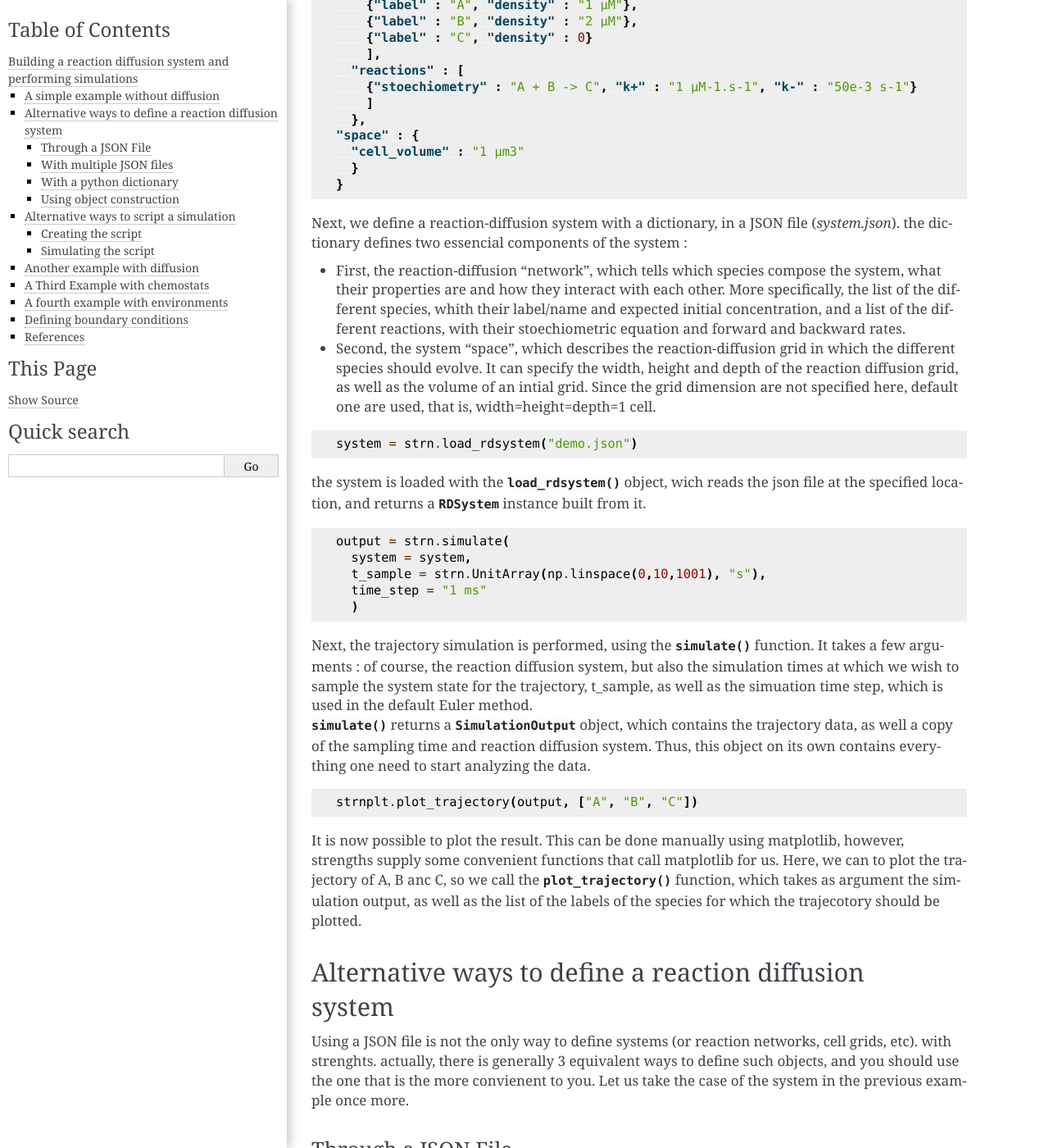
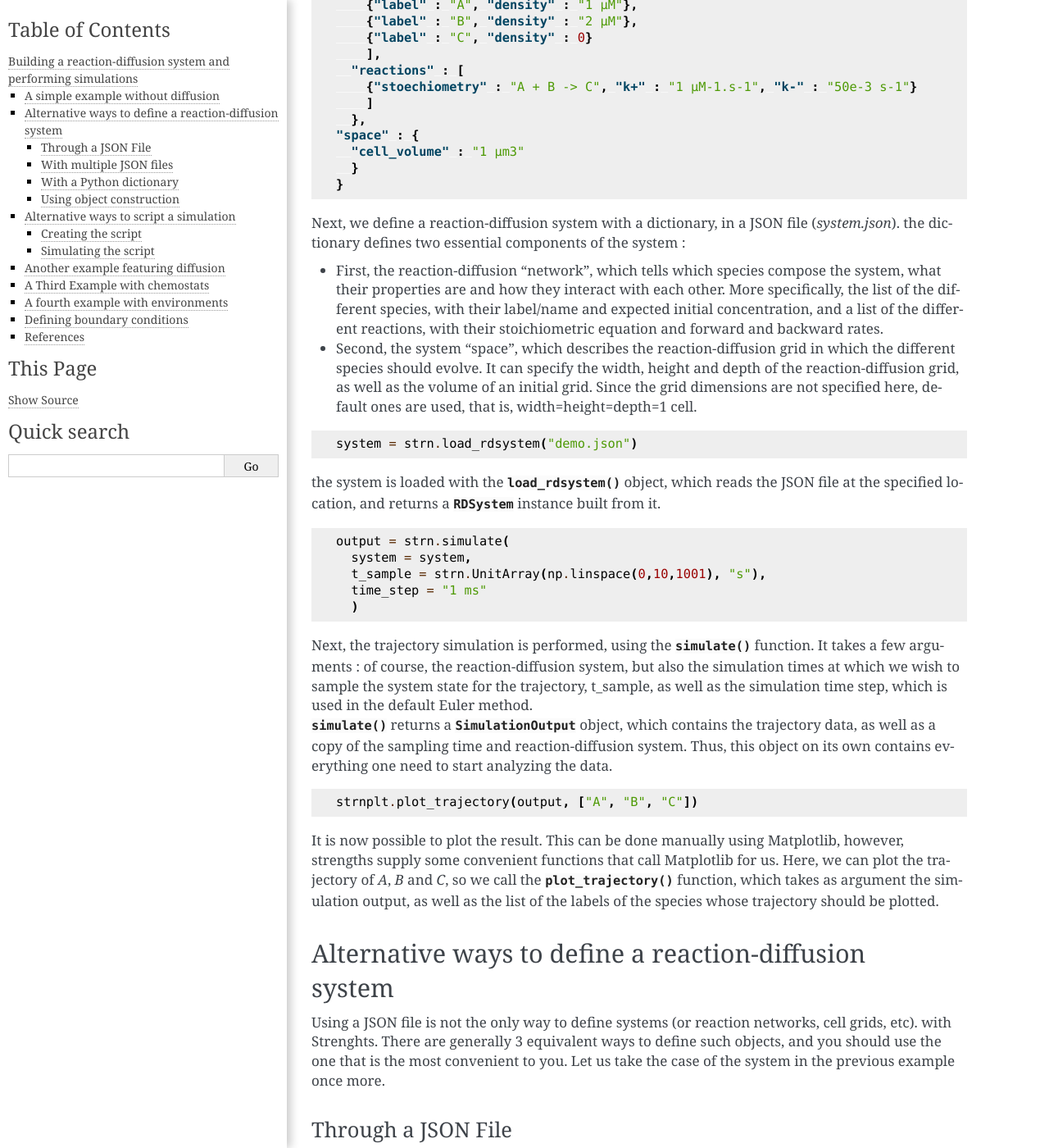
Before and after one commit to ThibaultFillion/strengths, a Sphinx documentation site: the page built from documentation/building_and_simulating_rds.rst, in a window 1280 px wide and 1400 px high, scrolled down 2191 px. Shown: the whole window at 82% size. Built offline with Sphinx 7.4.7, drawn with Linux system fonts in a browser that asks for light colours; some of the changed text lies outside the part shown.

Commit message:
Update building_and_simulating_rds.rst
fixing typos

```diff
--- a/documentation/building_and_simulating_rds.rst
+++ b/documentation/building_and_simulating_rds.rst
@@ -9,7 +9,7 @@ please refer to the dedicated sections.
 A simple example without diffusion
 ----------------------------------
 
-Let us consider a simple simulation scenario :
+Let us consider a simple simulation scenario:
 
 We have a simple reaction network, with two species, *A* and *B*,
 and one reaction that goes as
@@ -33,12 +33,12 @@ and with initial densities for *A*, *B* and *C* of
   [B]_{t0} = 2 \textrm{ µM}\\
   [C]_{t0} = 0 \textrm{ µM}
 
-we want to simulate the time trajectory of this system using the Euler method with a time step of 1 ms,
-sampling the sate every 10 ms until 10s (in siumlation time).
+We want to simulate the time trajectory of this system using the Euler method with a time step of 1 ms,
+sampling the state every 10 ms until 10 s (in simulation time).
 
 Eventually, we want to plot the trajectories of *A*, *B* and *C* in one single figure.
 
-This can all be done with the following script :
+This can all be done with the following script:
 
 **system.json** :
 
@@ -81,7 +81,7 @@ This can all be done with the following script :
 .. image:: traj1.png
   :align: center
 
-let us explain in detail how this example works :
+let us explain in detail how this example works:
 
 .. code:: python
 
@@ -89,11 +89,11 @@ let us explain in detail how this example works :
   import numpy as np
   import strengths.plot as strnplt
 
-first, we imported 3 modules here : strengths (as strn), numpy (as np) and the strengths.plot subodule.
+First, we imported 3 modules here: strengths (as strn), numpy (`NumPy <https://numpy.org/>`_) (as np) and the strengths.plot subodule.
 strengths is the Strengths module, which contains everything required to perform simulations.
-numpy import is faculatative, it's used in the example for the linspace function, useful to define the sampling times.
-the strenghts.plot submodule is also faculatative. It bring conveinient function for trajectory plotting, working as a wrapper around
-matplotlib calls.
+the numpy import is optional, it's used in the example for the `linspace <https://numpy.org/doc/stable/reference/generated/numpy.linspace.html#numpy-linspace>`_ function, useful to define the sampling times.
+the strenghts.plot submodule is also optional. It brings convenient functions for trajectory plotting, working as a wrapper around
+the `Matplotlib package <https://matplotlib.org/>`_.
 
 .. code:: json
 
@@ -114,21 +114,21 @@ matplotlib calls.
   }
 
 Next, we define a reaction-diffusion system with a dictionary, in a JSON file (*system.json*).
-the dictionary defines two essencial components of the system :
+the dictionary defines two essential components of the system :
 
 * First, the reaction-diffusion "network", which tells
   which species compose the system, what their properties are and how they interact with each other. More specifically,
-  the list of the different species, whith their label/name and expected initial concentration, and a list of the different reactions,
-  with their stoechiometric equation and forward and backward rates.
+  the list of the different species, with their label/name and expected initial concentration, and a list of the different reactions,
+  with their stoichiometric equation and forward and backward rates.
 * Second, the system "space", which describes the reaction-diffusion grid in which the different species should evolve.
-  It can specify the width, height and depth of the reaction diffusion grid, as well as the volume of an intial grid.
-  Since the grid dimension are not specified here, default one are used, that is, width=height=depth=1 cell.
+  It can specify the width, height and depth of the reaction-diffusion grid, as well as the volume of an initial grid.
+  Since the grid dimensions are not specified here, default ones are used, that is, width=height=depth=1 cell.
 
 .. code:: python
 
   system = strn.load_rdsystem("demo.json")
 
-the system is loaded with the :py:func:`load_rdsystem` object, wich reads the json file at the specified location, and returns a
+the system is loaded with the :py:func:`load_rdsystem` object, which reads the JSON file at the specified location, and returns a
 :py:class:`RDSystem` instance built from it.
 
 .. code:: python
@@ -140,27 +140,27 @@ the system is loaded with the :py:func:`load_rdsystem` object, wich reads the js
     )
 
 Next, the trajectory simulation is performed, using the :py:func:`simulate` function. It takes a few arguments :
-of course, the reaction diffusion system,
+of course, the reaction-diffusion system,
 but also the simulation times at which we wish to sample the system state for the trajectory, t_sample,
-as well as the simuation time step, which is used in the default Euler method.
+as well as the simulation time step, which is used in the default Euler method.
 
 :py:func:`simulate` returns a :py:class:`SimulationOutput` object, which contains the trajectory data,
-as well a copy of the sampling time and reaction diffusion system. Thus, this object on its own contains everything one need
+as well as a copy of the sampling time and reaction-diffusion system. Thus, this object on its own contains everything one need
 to start analyzing the data.
 
 .. code:: python
 
   strnplt.plot_trajectory(output, ["A", "B", "C"])
 
-It is now possible to plot the result. This can be done manually using matplotlib, however, strengths supply some convenient functions
-that call matplotlib for us. Here, we can to plot the trajectory of A, B anc C, so we call the :py:func:`plot_trajectory` function,
-which takes as argument the simulation output, as well as the list of the labels of the species for which the trajecotory should be plotted.
+It is now possible to plot the result. This can be done manually using Matplotlib, however, strengths supply some convenient functions
+that call Matplotlib for us. Here, we can plot the trajectory of *A*, *B* and *C*, so we call the :py:func:`plot_trajectory` function,
+which takes as argument the simulation output, as well as the list of the labels of the species whose trajectory should be plotted.
 
-Alternative ways to define a reaction diffusion system
+Alternative ways to define a reaction-diffusion system
 ------------------------------------------------------
 
-Using a JSON file is not the only way to define systems (or reaction networks, cell grids, etc). with strenghts.
-actually, there is generally 3 equivalent ways to define such objects, and you should use the one that is the more convienent to you.
+Using a JSON file is not the only way to define systems (or reaction networks, cell grids, etc). with Strenghts.
+There are generally 3 equivalent ways to define such objects, and you should use the one that is the most convenient to you.
 Let us take the case of the system in the previous example once more.
 
 Through a JSON File
@@ -273,9 +273,9 @@ With a python dictionary
 
   system = strn.rdsystem_from_dict(system_dict)
 
-It is very similar to the JSON way, however, the dictionary is directly written in python, an thus no oter file is required.
-the system is created from the dict using :py:func:`rdsystem_from_dict`. Actually, the JSON way internally uses this function on the
-dict it laded from the JSON file.
+It is very similar to the JSON way, however, the dictionary is directly written in Python, and thus no other file is required.
+the system is created from the dictionary using :py:func:`rdsystem_from_dict`. The JSON way internally uses this function on the
+dictionary it loaded from the JSON file.
 
 Using object construction
 ^^^^^^^^^^^^^^^^^^^^^^^^^
@@ -344,7 +344,7 @@ from python dict :
   script = rdscript_from_dict(script_dict)
   output = simulate_script(script, default_engine())
 
-from JSON file :
+From JSON file:
 
 .. code:: python
 
@@ -357,7 +357,7 @@ from JSON file :
 Simulating the script
 ^^^^^^^^^^^^^^^^^^^^^
 
-using simulate_script :
+Using simulate_script :
 
 .. code:: python
 
@@ -365,7 +365,7 @@ using simulate_script :
 
   output = simulate_script(script, default_engine())
 
-using directly the engine :
+Using directly the engine :
 
 .. code:: python
 
@@ -379,13 +379,13 @@ using directly the engine :
 
   output = engine.get_output()
 
-Another example with diffusion
-------------------------------
+Another example featuring diffusion
+-----------------------------------
 
 In the previous example, we made a system with only one cell, so we didn't have to deal with diffusion.
 Let us define a system with diffusion now.
 
-Let us consider a pattern-making network, sharing common structural traits with previously studied reaction-diffusion networks [#McGough2004]_ [#Ruijgrok1997]_, containing the couple of reactions
+Let us consider a pattern-making network, sharing common structural traits with previously studied reaction-diffusion networks [#McGough2004]_ [#Ruijgrok1997]_, containing the two reactions
 
 .. math::
 
@@ -413,10 +413,10 @@ as well as diffusion coefficent of
 
 for both species.
 
-we want the species to be distributed inside a cell grid
+We want the species to be distributed inside a cell grid
 of w=50 * h=50 * d=1 cell, with a cell volume of 1000 µm3.
 
-we want to simulate the time trajectory of this system using the Tau Leap method with a time step of 1 s,
+We want to simulate the time trajectory of this system using the Tau Leap method with a time step of 1 s,
 sampling the system state at t=0, 100, 200 and 400s.
 
 Eventually, we want to plot the global trajectories of *A* and *B*,
@@ -548,7 +548,7 @@ at 200 and 0 molecules.
   for sample in range(output.nsamples()) :
       strnplt.plot_sample_state_2D(output, "A", sample)
 
-**matplotlib plot outputs**
+**Matplotlib plot outputs**
 
 .. image:: traj3.png
   :align: center
@@ -631,7 +631,7 @@ we simulate the diffusion of A, sampling the system state at t=0, 100, 200 and 3
   for sample in range(output.nsamples()) :
       strnplt.plot_sample_state_2D(output, "A", sample)
 
-**matplotlib plot outputs**
+**Matplotlib plot outputs**
 
 .. image:: traj4.png
   :align: center
@@ -712,7 +712,7 @@ Let us see what happens when we apply different boundary conditions to this syst
   for sample in range(output.nsamples()) :
       strnplt.plot_sample_state_2D(output, "A", sample)
 
-**matplotlib plot outputs**
+**Matplotlib plot outputs**
 
 .. image:: traj5.png
   :align: center
```
Also changed, not shown: other parts of documentation/building_and_simulating_rds.rst (+27 -27 lines).
